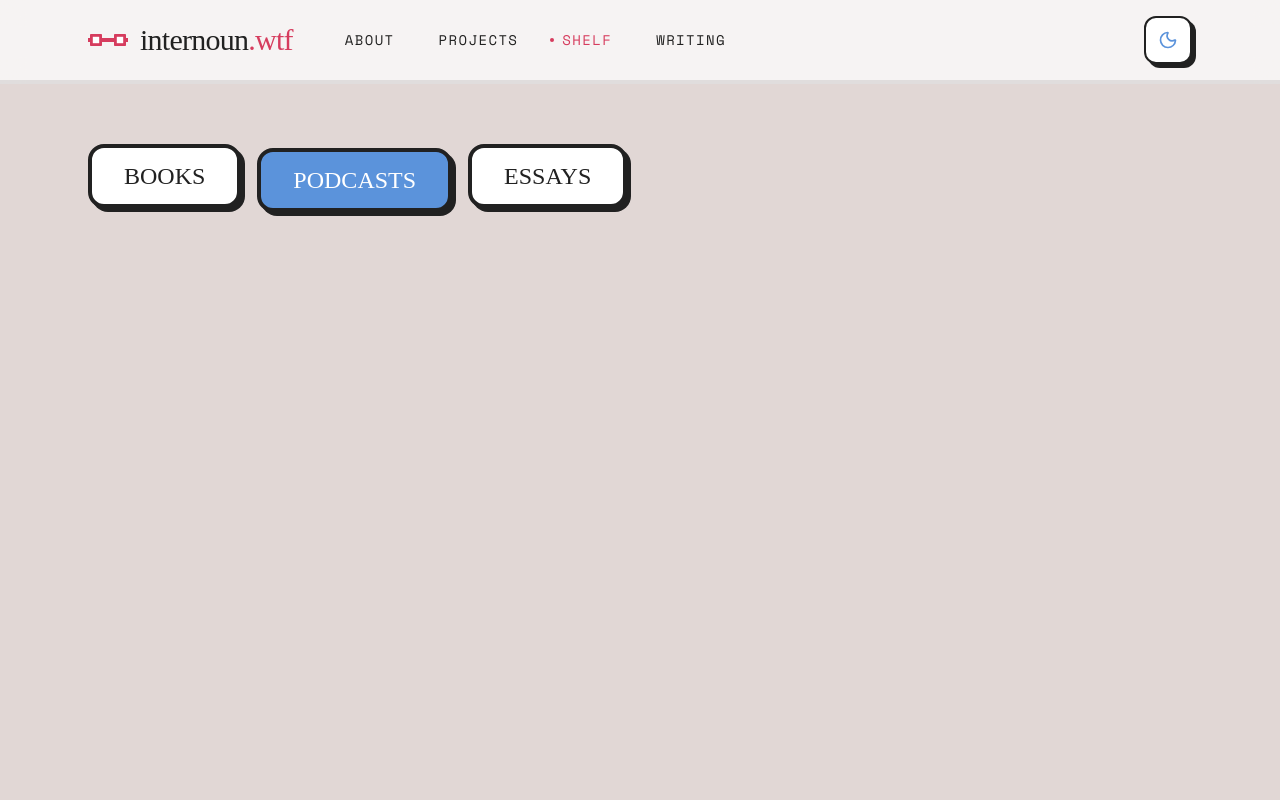
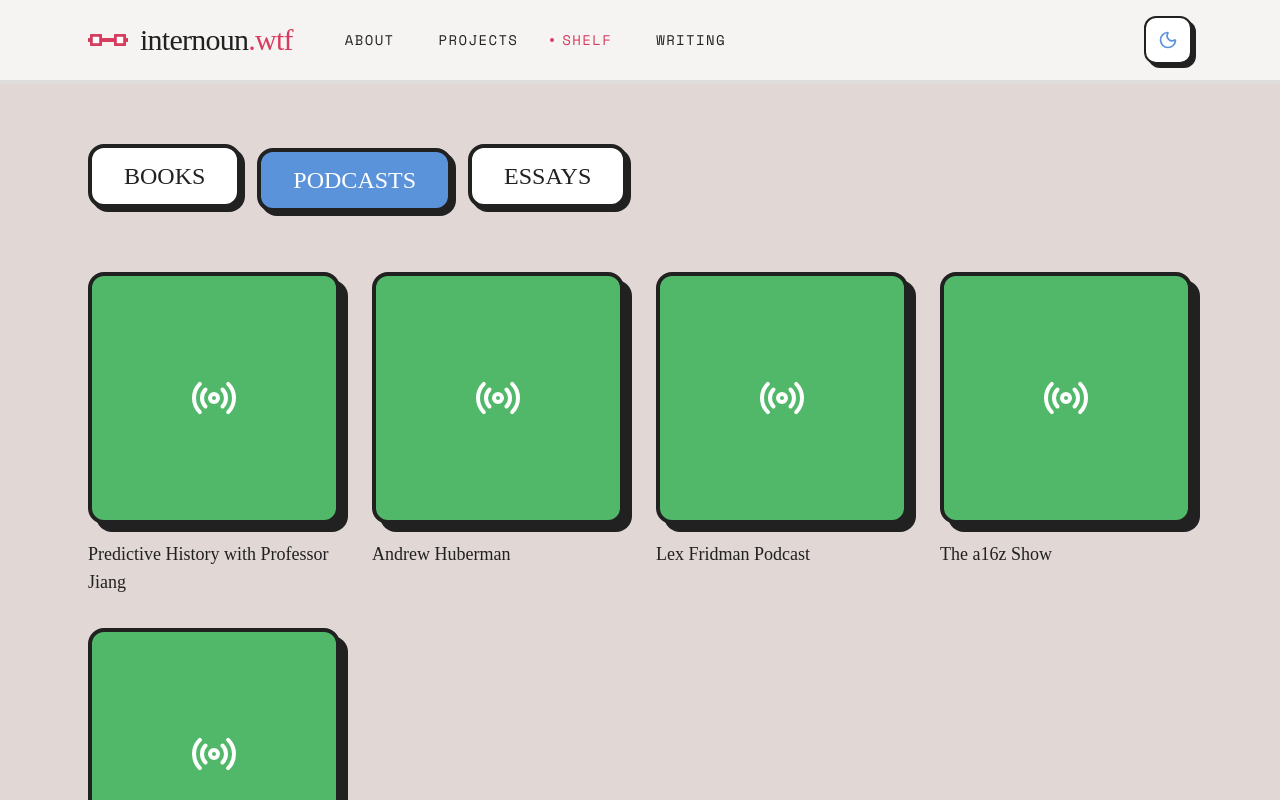
Before and after one commit to ctycho-dev/nouns-spa, a React (Vite) app: page /shelf in a window 1280 px wide. Both pictures are taken after a click on the button "PODCASTS". Shown: the top 800 px of the page. Built offline with nearby package versions, Linux system fonts and the light colour scheme; a web font is replaced by a local one.

Commit message:
feat: Add podcasts data and integrate into ShelfPage component

```diff
--- /dev/null
+++ b/src/data/podcasts.ts
@@ -0,0 +1,36 @@
+export type Podcast = {
+  id: number;
+  name: string;
+  link: string;
+  description?: string;
+};
+
+const PODCASTS: Podcast[] = [
+  {
+    id: 1,
+    name: "Predictive History with Professor Jiang",
+    link: "https://www.youtube.com/@PredictiveHistory",
+  },
+  {
+    id: 2,
+    name: "Andrew Huberman",
+    link: "https://www.youtube.com/@hubermanlab/videos",
+  },
+  {
+    id: 3,
+    name: "Lex Fridman Podcast",
+    link: "https://podcasts.apple.com/us/podcast/lex-fridman-podcast/id1434243584",
+  },
+  {
+    id: 4,
+    name: "The a16z Show",
+    link: "https://a16z.com/podcasts/a16z-show/",
+  },
+  {
+    id: 5,
+    name: "The MAD Podcast with Matt Turck",
+    link: "https://www.youtube.com/@DataDrivenNYC/videos",
+  },
+];
+
+export default PODCASTS;
--- a/src/pages/ShelfPage.tsx
+++ b/src/pages/ShelfPage.tsx
@@ -1,7 +1,8 @@
 import { useState } from "react";
-import { Search, FileText, Star } from "lucide-react";
+import { Search, FileText, Star, Radio } from "lucide-react";
 import { EXTERNAL_ESSAYS } from "../data/essays";
 import BOOKS from "../data/books";
+import PODCASTS from "../data/podcasts";
 
 const TABS = {
   BOOKS: "BOOKS",
@@ -182,6 +183,27 @@
           ))}
         </div>
       )}
+
+      {shelfTab === TABS.PODCASTS && (
+        <div className="grid grid-cols-2 md:grid-cols-3 lg:grid-cols-4 gap-8">
+          {PODCASTS.map((podcast) => (
+            <a
+              key={podcast.id}
+              href={podcast.link}
+              target="_blank"
+              rel="noopener noreferrer"
+              className="group cursor-pointer"
+            >
+              <div className="aspect-square mb-4 rounded-2xl border-4 border-charcoal shadow-nouns overflow-hidden group-hover:shadow-nouns-lg transition-all bg-nouns-green flex items-center justify-center">
+                <Radio size={48} className="text-white" />
+              </div>
+              <h4 className="font-heading text-lg line-clamp-2 group-hover:text-nouns-red transition-colors">
+                {podcast.name}
+              </h4>
+            </a>
+          ))}
+        </div>
+      )}
     </div>
   );
 };
```
